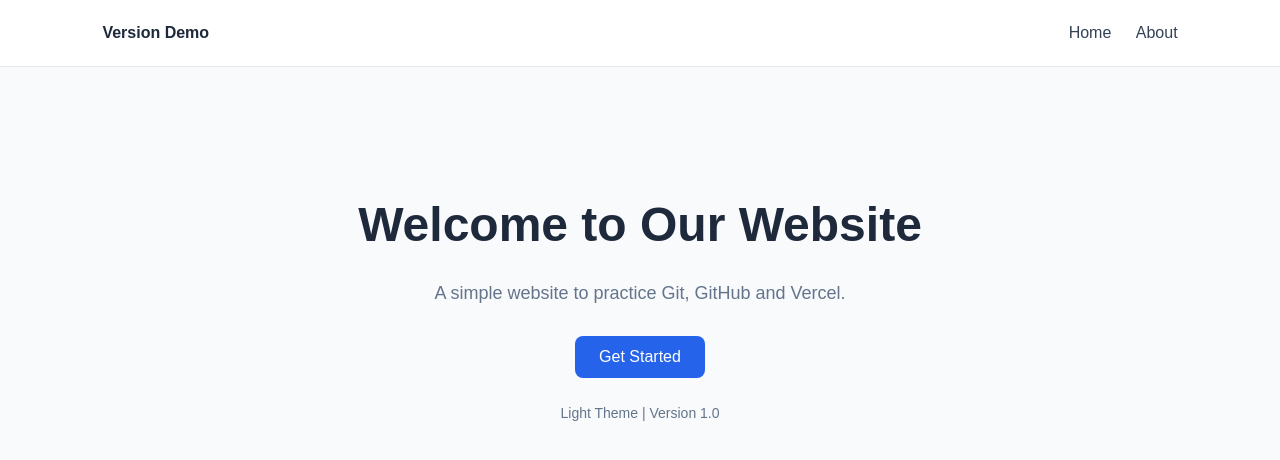
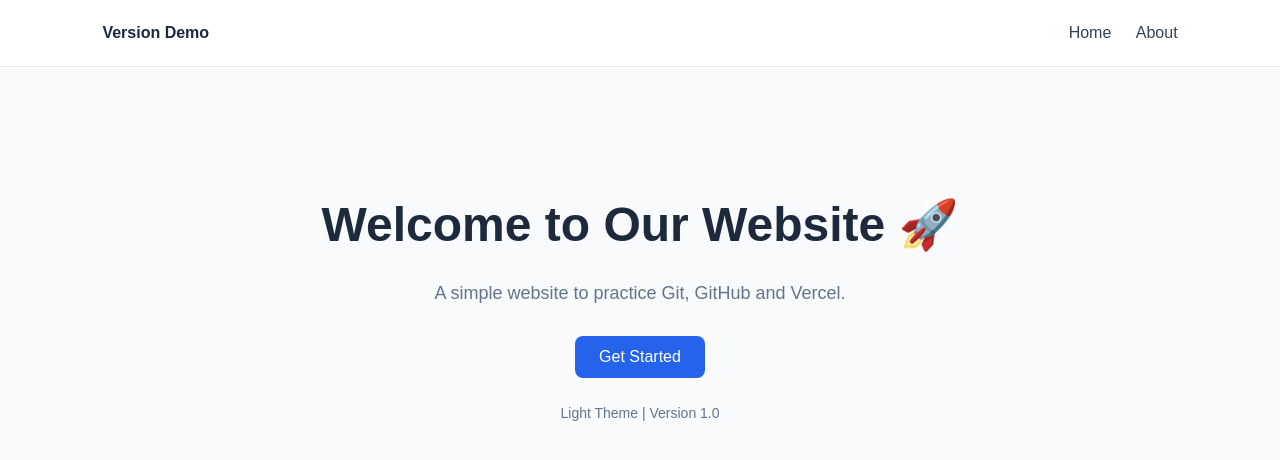
Before and after one commit to Adirohansuyal/git-vercel-version-demo, a plain HTML site: page website/index.html in a window 1280 px wide. Drawn offline with Linux system fonts and the light colour scheme.

Commit message:
Add rocket emoji to homepage heading

```diff
--- a/website/index.html
+++ b/website/index.html
@@ -79,7 +79,7 @@
   </nav>
 
   <main class="hero" id="home">
-    <h1>Welcome to Our Website</h1>
+    <h1>Welcome to Our Website 🚀</h1>
     <p>A simple website to practice Git, GitHub and Vercel.</p>
     <button class="btn" onclick="alert('Light Theme is working!')">
       Get Started
```
